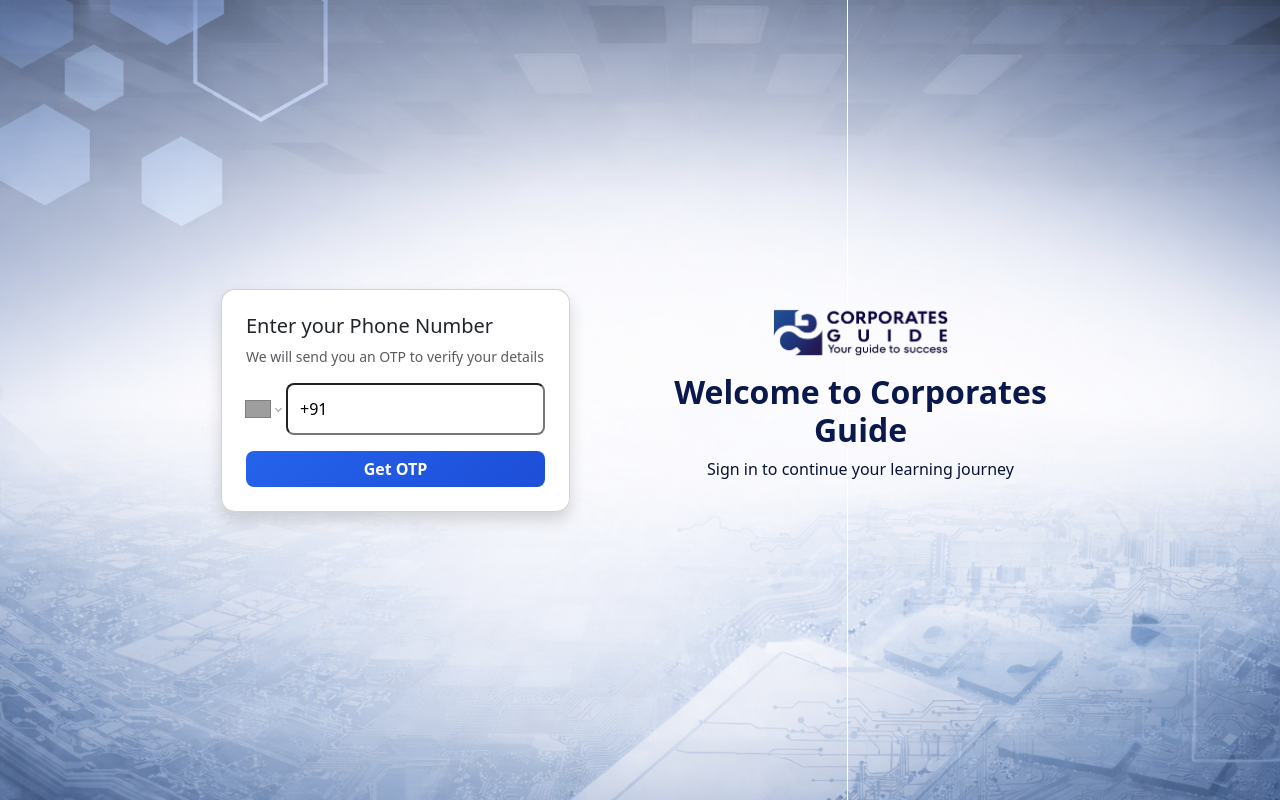
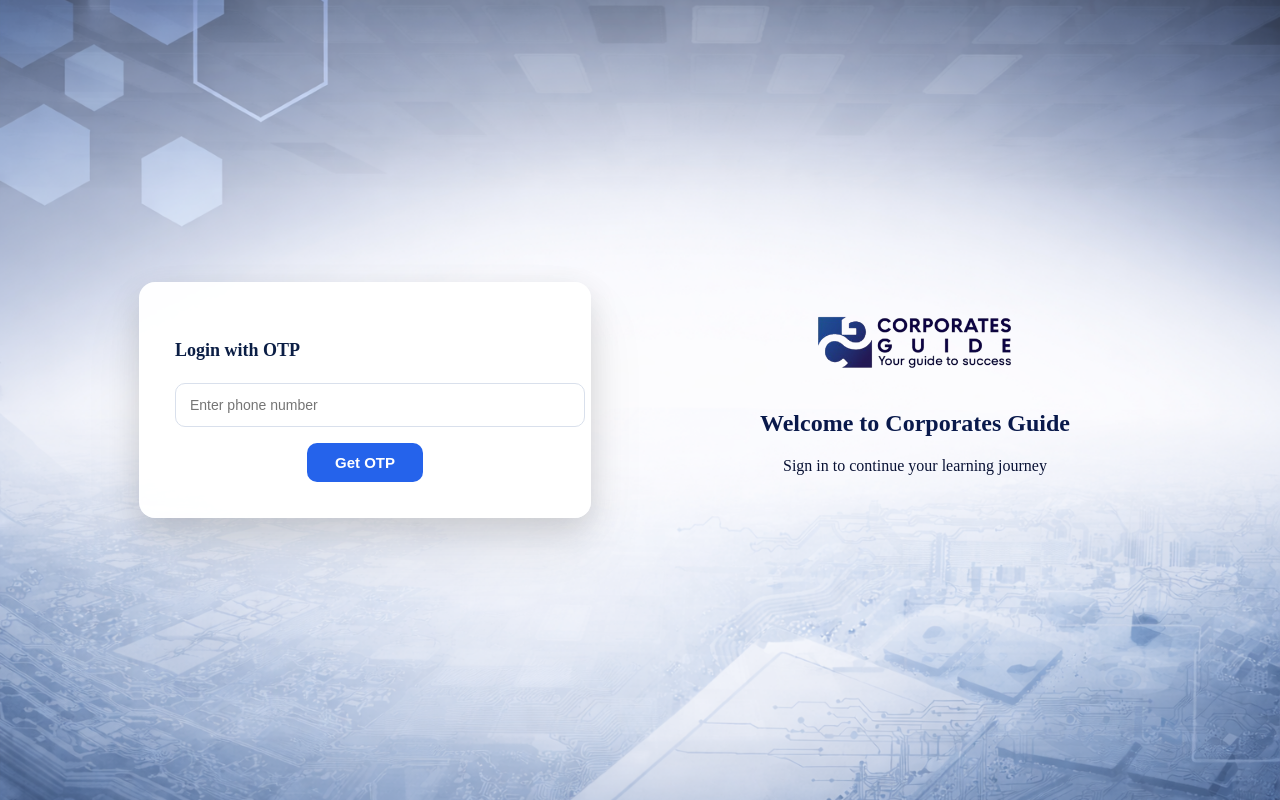
Before and after one commit to jhilik-corpotatesguide/lms, a React (Vite) app: page /login in a window 1280 px wide. Built offline with nearby package versions, Linux system fonts and the light colour scheme; grey boxes are pictures that could not be loaded.

Commit message:
changed the css

```diff
--- a/package.json
+++ b/package.json
@@ -18,7 +18,8 @@
     "react": "^19.2.0",
     "react-dom": "^19.2.0",
     "react-i18next": "^16.5.0",
-    "react-phone-number-input": "^3.4.14"
+    "react-phone-number-input": "^3.4.14",
+    "react-router-dom": "^7.12.0"
   },
   "devDependencies": {
     "@eslint/js": "^9.39.1",
--- a/src/App.jsx
+++ b/src/App.jsx
@@ -1,9 +1,11 @@
 import Login from "./Login";
+
 
 function App() {
   return (
     <div className="app-wrapper">
       <Login />
+
     </div>
   );
 }
--- a/src/Login.css
+++ b/src/Login.css
@@ -1,88 +1,67 @@
-/* =============================
-   LOGIN PAGE BACKGROUND
-   ============================= */
-
 .login-page {
   min-height: 100vh;
   width: 100%;
-  background: url("/bg.png") no-repeat center center fixed;
+
+  /* Main layered background */
+  background:
+
+
+    /* main background image */
+    url("/bg.png");
+
+  background-repeat: no-repeat;
+  background-position: center;
   background-size: cover;
+
   display: flex;
+  justify-content: center;
   align-items: center;
 }
 
 
-/* Keep content above overlay */
-.login-page > * {
-  position: relative;
-  z-index: 1;
+.login-layout {
+  width: 100%;
+  max-width: 1100px;
+
+  display: flex;
+  align-items: center;
+  justify-content: space-between;
 }
 
-/* =============================
-   LOGIN CARD DESIGN
-   ============================= */
-
-.login-card {
-  background: rgba(255, 255, 255, 0.97);
-  border-radius: 14px;
-  padding: 28px;
-  box-shadow: 0 25px 60px rgba(0, 0, 0, 0.4);
+/* Left card position */
+.left-panel {
+  flex: 1;
+  display: flex;
+  justify-content: center;
 }
 
-/* Input styling */
-.login-card input {
-  border-radius: 8px;
-  padding: 12px;
+/* Right logo section */
+.right-panel {
+  flex: 1;
+  text-align: center;
 }
 
-/* Input focus glow */
-.login-card input:focus {
-  border-color: #2563eb;
-  box-shadow: 0 0 0 2px rgba(37, 99, 235, 0.25);
+.right-panel img {
+  max-width: 200px;
+  margin-bottom: 14px;
 }
 
-/* =============================
-   BUTTON STYLING
-   ============================= */
-
-.custom-btn {
-  background: linear-gradient(135deg, #2563eb, #1d4ed8);
-  border: none;
-  border-radius: 8px;
-  font-weight: 600;
-  transition: 0.3s;
-}
-
-.custom-btn:hover {
-  transform: translateY(-1px);
-  box-shadow: 0 12px 25px rgba(37, 99, 235, 0.45);
-}
-
-/* =============================
-   LOGO SECTION
-   ============================= */
-
-.logo-side img {
-  max-width: 180px;
-  margin-bottom: 14px;
-
-}
-
-.logo-side h2 {
+.right-panel h2 {
   color: #09194b;
   font-weight: 600;
 }
 
-.logo-side p {
+.right-panel p {
   color: #091235;
 }
 
-/* =============================
-   RESPONSIVE
-   ============================= */
+/* Responsive */
+@media (max-width: 768px) {
+  .login-layout {
+    flex-direction: column;
+  }
 
-@media (max-width: 768px) {
-  .logo-side {
+  .right-panel {
     margin-top: 40px;
   }
 }
--- a/src/Login.jsx
+++ b/src/Login.jsx
@@ -1,32 +1,22 @@
-// Import Login page components
-import PhoneCard from "./components/Phonecard";
-import LogoCard from "./components/Logocard";
-
-// Import Login page CSS
+import PhoneCard from "./components/PhoneCard";
+import LogoCard from "./components/LogoCard";
 import "./login.css";
 
 function Login() {
   return (
-    // Main background wrapper
     <div className="login-page">
+      <div className="login-layout">
 
-      {/* Bootstrap container */}
-      <div className="container h-100 d-flex align-items-center">
+        {/* Left - Card */}
+        <div className="left-panel">
+          <PhoneCard />
+        </div>
 
-        {/* Layout row */}
-        <div className="row w-100 align-items-center justify-content-center">
+        {/* Right - Logo */}
+        <div className="right-panel">
+          <LogoCard />
+        </div>
 
-          {/* Left: Phone Card */}
-          <div className="col-md-5 d-flex justify-content-center">
-            <PhoneCard />
-          </div>
-
-          {/* Right: Logo Section */}
-          <div className="col-md-5 text-center logo-side">
-            <LogoCard />
-          </div>
-
-        </div>
       </div>
     </div>
   );
--- a/src/components/Logocard.jsx
+++ b/src/components/Logocard.jsx
@@ -1,13 +1,15 @@
 import logo from "../assets/logo.png";
 
-function Logocard() {
+function LogoCard() {
   return (
     <>
       <img src={logo} alt="Corporates Guide" />
+
       <h2>Welcome to Corporates Guide</h2>
+
       <p>Sign in to continue your learning journey</p>
     </>
   );
 }
 
-export default Logocard;
+export default LogoCard;
--- /dev/null
+++ b/src/components/PhoneCard.css
@@ -0,0 +1,56 @@
+/* Main card container */
+.login-card {
+  background: rgba(255, 255, 255, 0.98);
+  border-radius: 16px;
+  padding: 34px 36px 36px;
+  width: 380px;
+  box-shadow:
+    0 10px 30px rgba(0, 0, 0, 0.12),
+    0 30px 60px rgba(0, 0, 0, 0.08);
+
+}
+
+/* Card title styling */
+.login-card h4 {
+  color: #0b1e45;
+  font-weight: 600;
+  font-size: 18px;
+  margin-bottom: 22px;
+}
+
+/* Phone number input field */
+.login-card input {
+  width: 100%;
+  padding: 13px 14px;
+  border-radius: 10px;
+  border: 1px solid #d9e0ec;
+  font-size: 14px;
+  margin-bottom: 16px;
+}
+
+/* Input focus effect */
+.login-card input:focus {
+  outline: none;
+  border-color: #2b61f3;
+  box-shadow: 0 0 0 3px rgba(43, 97, 243, 0.15);
+}
+
+/* Centered action button */
+.login-card .custom-btn {
+  display: block;
+  margin: 0 auto;         /* This centers the button horizontally */
+  padding: 11px 28px;
+  font-size: 15px;
+  border-radius: 10px;
+  font-weight: 600;
+   background: #2563eb;           /* Blue background */
+  color: #ffffff;                /* White text */
+  border: none;
+}
+
+/* Status message */
+.login-card p {
+  text-align: center;
+  font-size: 14px;
+  margin-bottom: 14px;
+}
--- a/src/components/Phonecard.jsx
+++ b/src/components/Phonecard.jsx
@@ -1,140 +1,89 @@
-// React hooks
 import { useState } from "react";
-
-// Phone input component & validator
-import PhoneInput from "react-phone-number-input";
-import { isValidPhoneNumber } from "libphonenumber-js";
-
-// Phone input default styles
-import "react-phone-number-input/style.css";
+import "./PhoneCard.css";   // Card design CSS
 
 function PhoneCard() {
 
   // Step control: 1 = phone input, 2 = OTP input
   const [step, setStep] = useState(1);
 
-  // Stores complete phone number with country code (+91...)
+  // Form values
   const [phone, setPhone] = useState("");
-
-  // Stores entered OTP
   const [otp, setOtp] = useState("");
 
-  // Stores validation / error messages
-  const [error, setError] = useState("");
+  // Message display
+  const [msg, setMsg] = useState("");
 
-  // Loading state while verifying OTP
-  const [loading, setLoading] = useState(false);
+  // Send OTP
+  const sendOtp = async () => {
+    const res = await fetch("http://127.0.0.1:5000/send-otp", {
+      method: "POST",
+      headers: { "Content-Type": "application/json" },
+      body: JSON.stringify({ phone })
+    });
 
-  // Handle "Get OTP" button click
-  const handleGetOtp = () => {
+    const data = await res.json();
 
-    // Check if phone number is empty
-    if (!phone) {
-      setError("Please enter your phone number.");
-      return;
+    if (data.message === "OTP_SENT") {
+      setStep(2);
+      setMsg("OTP sent to your phone");
     }
-
-    // Validate phone number for selected country
-    if (!isValidPhoneNumber(phone)) {
-      setError("Please enter a valid phone number.");
-      return;
-    }
-
-    // Clear error and move to OTP screen
-    setError("");
-    setStep(2);
-
-    // Phone number is already in E.164 format
-    console.log("Sending OTP to:", phone);
   };
 
-  // Handle OTP verification
-  const handleVerifyOtp = () => {
+  // Verify OTP
+  const verifyOtp = async () => {
+    const res = await fetch("http://127.0.0.1:5000/verify-otp", {
+      method: "POST",
+      headers: { "Content-Type": "application/json" },
+      body: JSON.stringify({ phone, otp })
+    });
 
-    // Validate OTP (must be exactly 6 digits)
-    if (otp.length !== 6 || isNaN(otp)) {
-      setError("Please enter a valid 6-digit OTP.");
-      return;
-    }
+    const data = await res.json();
 
-    setError("");
-    setLoading(true);
-
-    // Fake API call simulation
-    setTimeout(() => {
-      setLoading(false);
-      alert("OTP Verified Successfully!");
-    }, 2000);
-  };
-
-  // Go back to phone number screen
-  const handleBack = () => {
-    setStep(1);
-    setOtp("");
-    setError("");
+    if (data.message === "VERIFIED") setMsg("Login Successful 🎉");
+    else setMsg("Invalid OTP ❌");
   };
 
   return (
-    <div className="card shadow p-4 login-card">
+    <div className="login-card">
 
-      {/* Title */}
-      <h5>Enter your Phone Number</h5>
+      {/* Card Title */}
+      <h4 className="text-center">Login with OTP</h4>
 
-      {/* Subtitle */}
-      <p className="text-muted small">
-        We will send you an OTP to verify your details
-      </p>
+      {/* Status message */}
+      {msg && <p className="text-center text-success">{msg}</p>}
 
-      {/* Error Message */}
-      {error && <div className="alert alert-danger small">{error}</div>}
-
-      {/* STEP 1: Phone Number Input */}
+      {/* Step 1 - Phone input */}
       {step === 1 && (
         <>
-          {/* International phone input with country selector */}
-          <PhoneInput
-            international
-            defaultCountry="IN"
+          <input
+            className="form-control mb-3"
+            placeholder="Enter phone number"
             value={phone}
-            onChange={setPhone}
-            className="mb-3"
+            onChange={e => setPhone(e.target.value)}
           />
 
-          {/* Get OTP Button */}
-          <button className="btn btn-primary w-100 custom-btn" onClick={handleGetOtp}>
+          <button className="btn custom-btn w-100" onClick={sendOtp}>
             Get OTP
           </button>
         </>
       )}
 
-      {/* STEP 2: OTP Input */}
+      {/* Step 2 - OTP input */}
       {step === 2 && (
         <>
-          {/* OTP input field */}
           <input
-            type="text"
             className="form-control mb-3"
             placeholder="Enter OTP"
             value={otp}
-            onChange={(e) => setOtp(e.target.value)}
-            maxLength="6"
+            onChange={e => setOtp(e.target.value)}
           />
 
-          {/* Verify OTP Button */}
-          <button
-            className="btn btn-primary w-100 custom-btn"
-            onClick={handleVerifyOtp}
-            disabled={loading}
-          >
-            {loading ? "Verifying..." : "Verify OTP"}
-          </button>
-
-          {/* Change phone number */}
-          <button className="btn btn-link w-100 mt-2" onClick={handleBack}>
-            Change mobile number
+          <button className="btn custom-btn w-100" onClick={verifyOtp}>
+            Verify OTP
           </button>
         </>
       )}
+
     </div>
   );
 }
--- a/src/main.jsx
+++ b/src/main.jsx
@@ -1,12 +1,14 @@
 import { StrictMode } from 'react'
 import { createRoot } from 'react-dom/client'
+import { BrowserRouter } from "react-router-dom";
 
-import 'bootstrap/dist/css/bootstrap.min.css'
 import './index.css'
 import App from './App.jsx'
 
 createRoot(document.getElementById('root')).render(
   <StrictMode>
-    <App />
-  </StrictMode>,
+    <BrowserRouter>
+      <App />
+    </BrowserRouter>
+  </StrictMode>
 )
```
Also changed, not shown: public/image.png (added), 1 other file (tests, documents, lock files or other folders).
